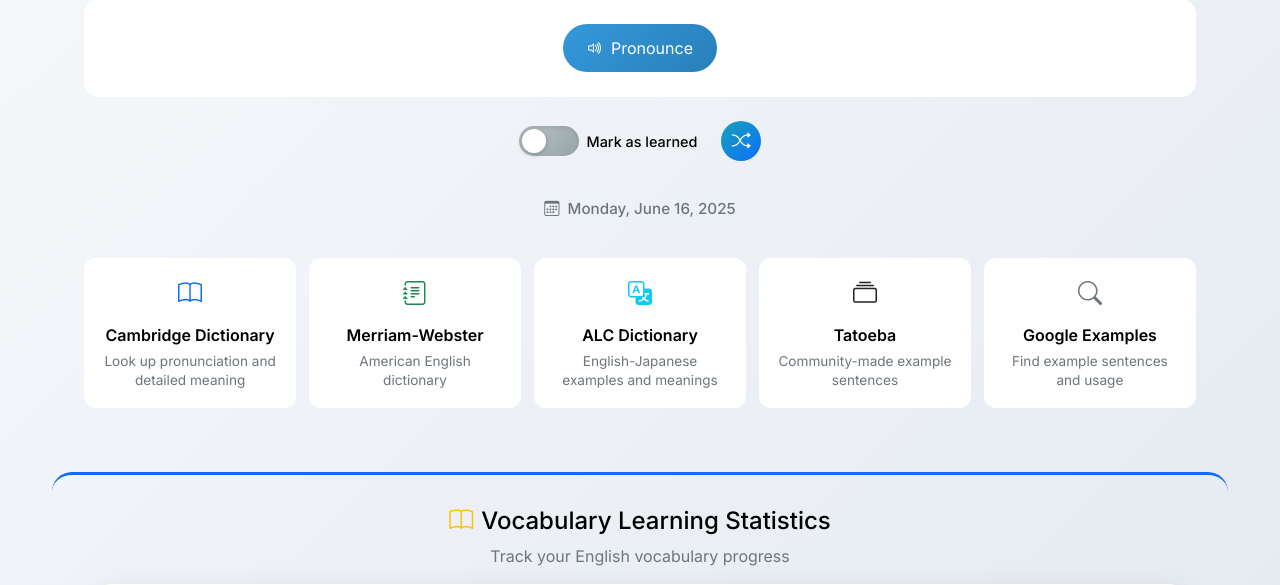
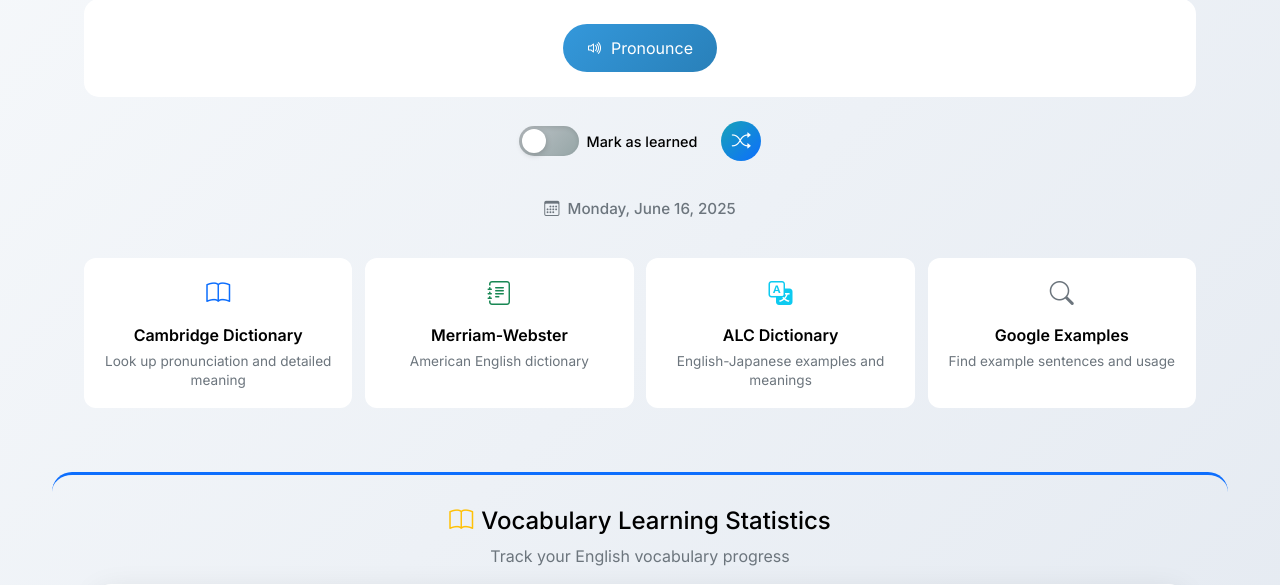
Before and after one commit to francisnguyenanh/eikitomobe, a Flask app: page /vocabulary in a window 1280 px wide. Shown: the part 418-1003 px from the top of the page. Run offline with Flask 3, Linux system fonts and the light colour scheme; the visitor is signed in with stand-in values (Sample User, id 1).

Commit message:
Update quick link for ALC Dictionary to use Japanese meaning and remove Tatoeba link

```diff
--- a/templates/vocabulary.html
+++ b/templates/vocabulary.html
@@ -773,15 +773,10 @@
                 <div class="link-title">Merriam-Webster</div>
                 <div class="link-description">American English dictionary</div>
             </a>
-            <a href="https://eow.alc.co.jp/search?q=${data.word}" target="_blank" class="quick-link-card">
+            <a href="https://eow.alc.co.jp/search?q=${data.japanese_meaning}" target="_blank" class="quick-link-card">
                 <i class="bi bi-translate link-icon text-info"></i>
                 <div class="link-title">ALC Dictionary</div>
                 <div class="link-description">English-Japanese examples and meanings</div>
-            </a>
-            <a href="https://tatoeba.org/en/sentences/search?from=eng&to=jpn&query=${data.word}" target="_blank" class="quick-link-card">
-                <i class="bi bi-collection link-icon text-dark"></i>
-                <div class="link-title">Tatoeba</div>
-                <div class="link-description">Community-made example sentences</div>
             </a>
             <a href="https://www.google.com/search?q=${data.word}+example+sentences" target="_blank" class="quick-link-card">
                 <i class="bi bi-search link-icon text-muted"></i>
```
